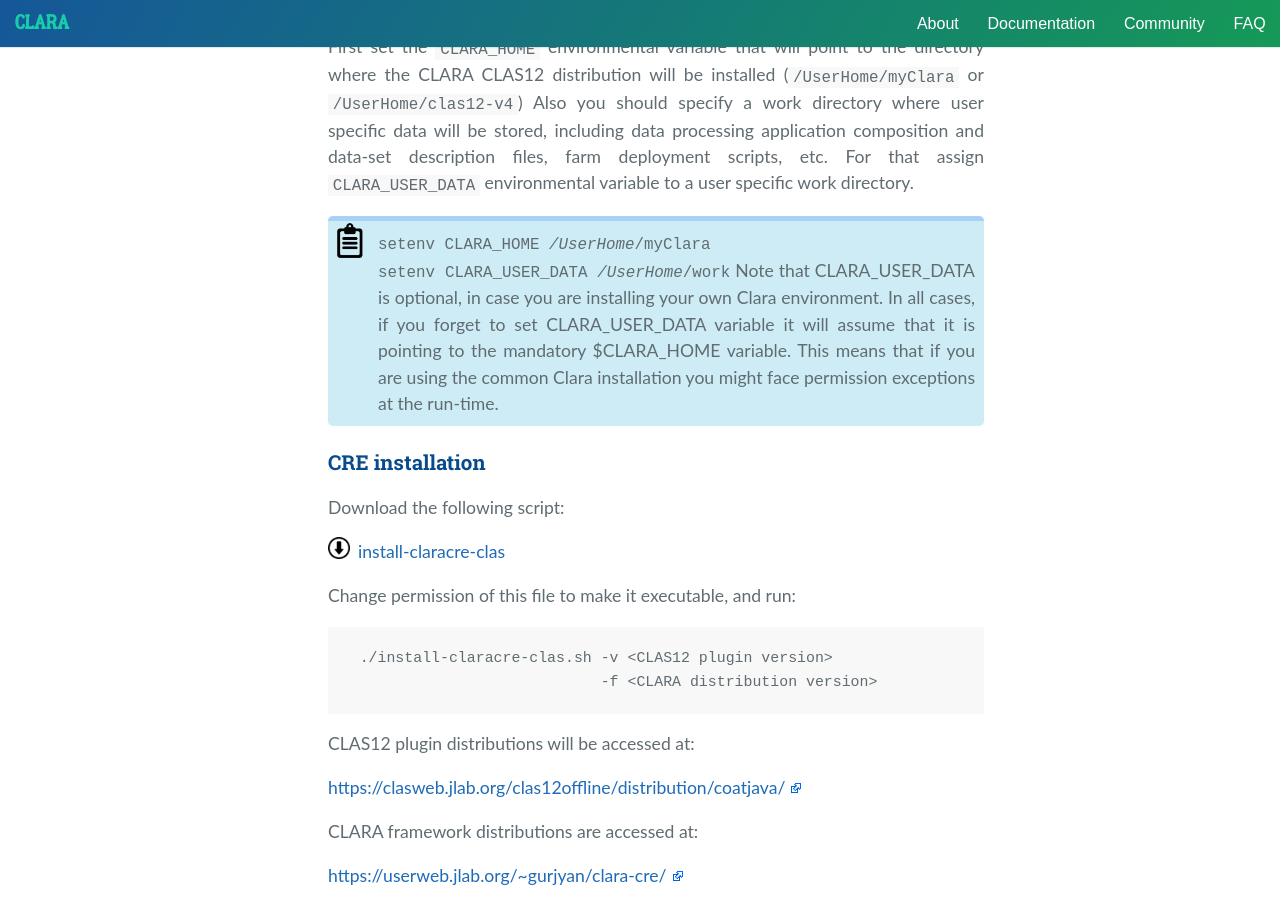
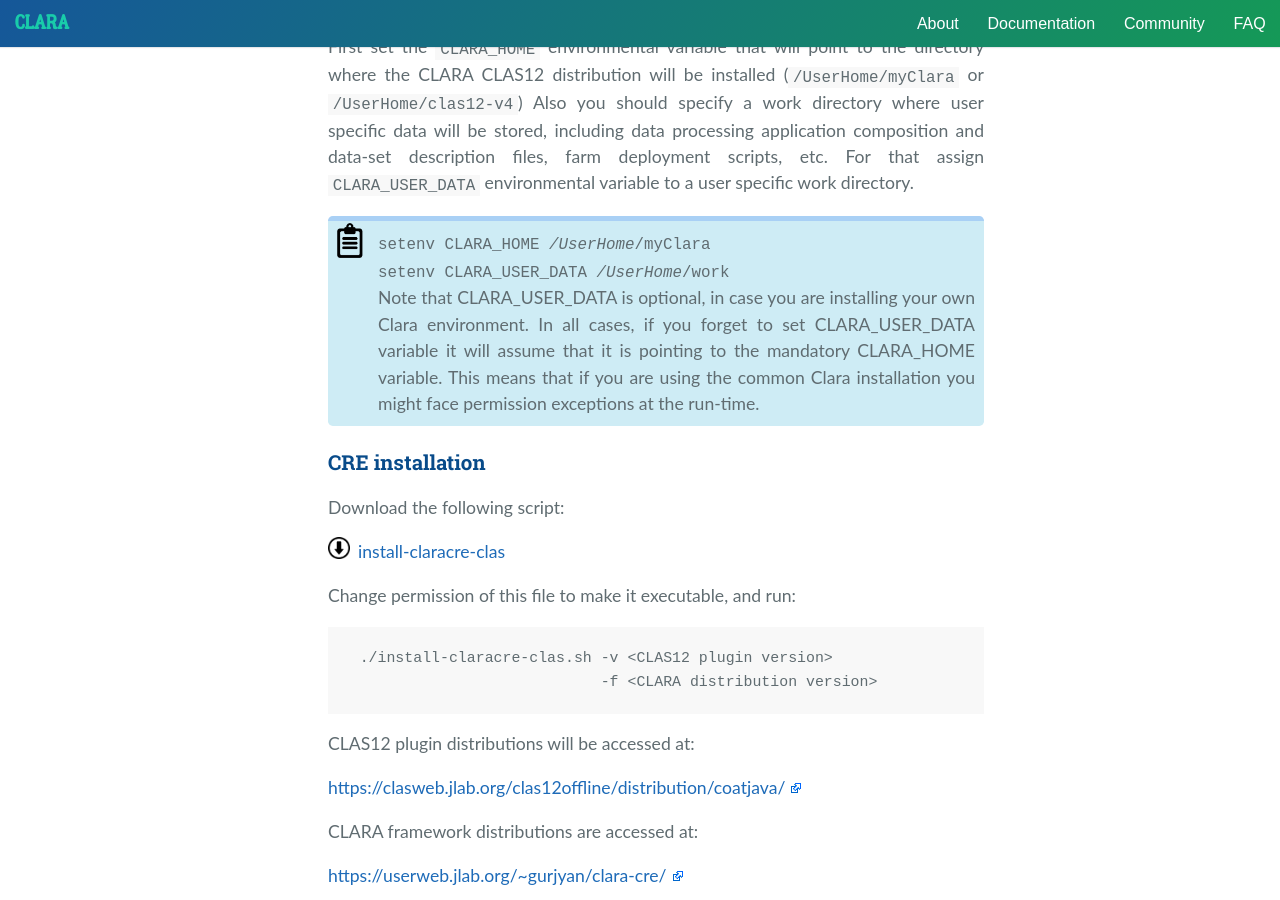
Before and after one commit to JeffersonLab/clara-docs, a Jekyll site: the page built from docs/clas/installation.md, in a window 1280 px wide and 900 px high, scrolled down 556 px. Built offline with Jekyll 4.4.1, drawn with Linux system fonts in a browser that asks for light colours; nearby versions of some CDN libraries.

Commit message:
-Hands on section. intermediate commit

```diff
--- a/docs/clas/installation.md
+++ b/docs/clas/installation.md
@@ -36,9 +36,10 @@ a user specific work directory.
 <code>setenv CLARA_HOME <em>/UserHome</em>/myClara</code>
 <div></div>
 <code>setenv CLARA_USER_DATA <em>/UserHome</em>/work</code>
+<div></div>
 Note that CLARA_USER_DATA is optional, in case you are installing your own Clara environment.
 In all cases, if you forget to set CLARA_USER_DATA variable it will assume that it is pointing to
-the mandatory $CLARA_HOME variable. This means that if you are using the common Clara installation you might face
+the mandatory CLARA_HOME variable. This means that if you are using the common Clara installation you might face
 permission exceptions at the run-time.
 </div>
 
```
Also changed, not shown: docs/clas/release-notes.md (+3 -0 lines), 1 other file.
